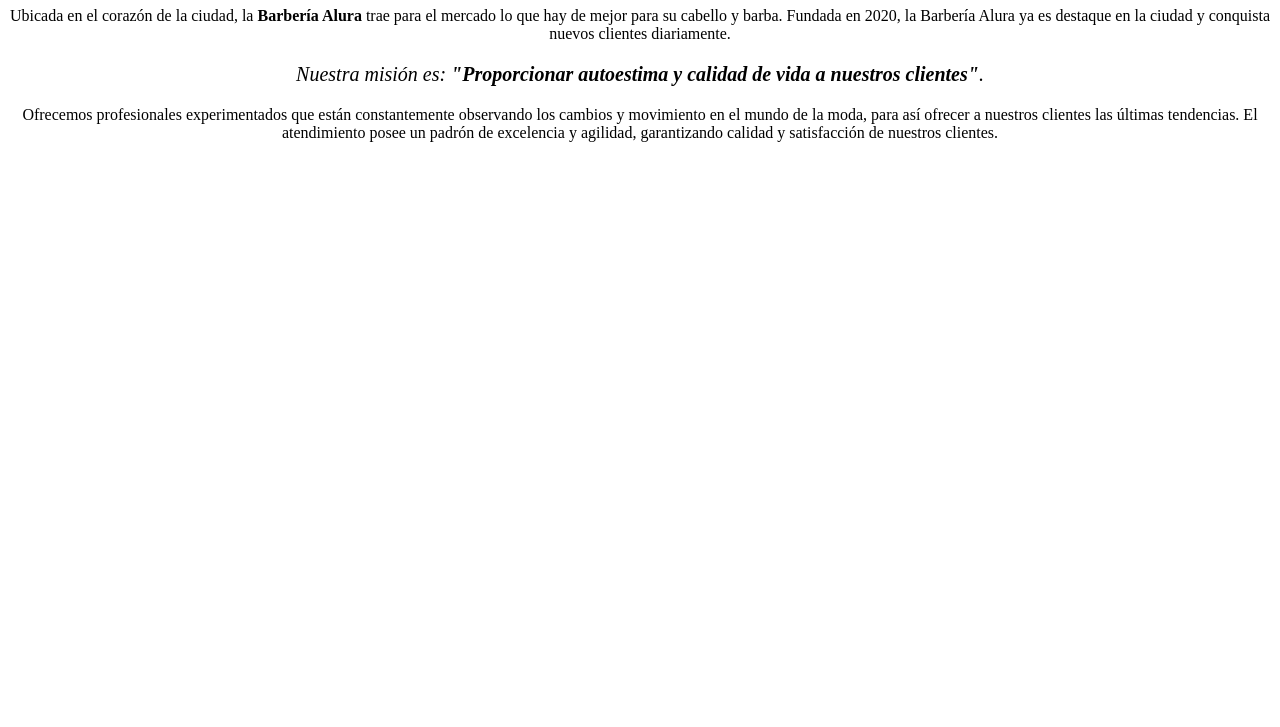
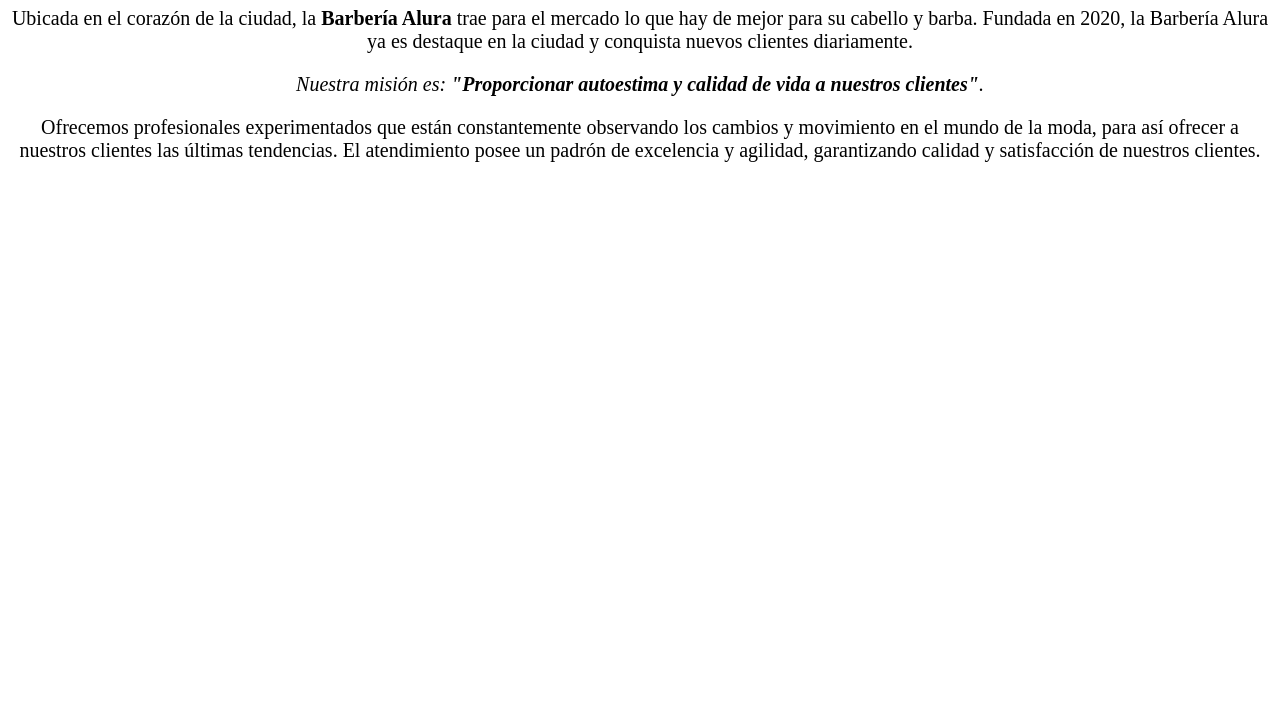
Before and after one commit to Mixiabi/Barberia-Alura, a plain HTML site: page index.html in a window 1280 px wide. Shown: the part 73-800 px from the top of the page. Drawn offline with Linux system fonts and the light colour scheme.

Commit message:
tipos de estilos

```diff
--- a/index.html
+++ b/index.html
@@ -8,17 +8,25 @@
         <meta name="viewport" content="width=device-width, initial-scale=1.0">
         <title>Barberia Alura</title>       <!-- ET tittle -->
 
+        <!-- DEF prop style dentro del hit -->
+        <style>
+            p{
+                text-align: center;
+                font-size: 20px;
+            }
+        </style> <!-- para ET P alineame texto al centro  -->
+
     </head>
 
     <body>  <!-- ET conten  -->
-        <h1 style="text-align: center;">Sobre la Barbería Alura</h1>
+        <h1 style="text-align: center;">Sobre la Barbería Alura</h1>   <!-- Metodologia inline  -->
 
-        <p style="text-align: center;">Ubicada en el corazón de la ciudad, la <strong>Barbería Alura</strong> trae para el mercado lo que hay de mejor para su cabello y barba. Fundada en 2020, la Barbería Alura ya es destaque en la ciudad y conquista nuevos clientes diariamente. </p>
+        <p>Ubicada en el corazón de la ciudad, la <strong>Barbería Alura</strong> trae para el mercado lo que hay de mejor para su cabello y barba. Fundada en 2020, la Barbería Alura ya es destaque en la ciudad y conquista nuevos clientes diariamente. </p>
 
         <!-- defino una PROP style -->
-        <p style="font-size: 20px;text-align: center;"><em>Nuestra misión es: <strong>"Proporcionar autoestima y calidad de vida a nuestros clientes"</strong>.</em></p>
+        <p><em>Nuestra misión es: <strong>"Proporcionar autoestima y calidad de vida a nuestros clientes"</strong>.</em></p>
 
-        <p style="text-align: center;">Ofrecemos profesionales experimentados que están constantemente observando los cambios y movimiento en el mundo de la moda, para así ofrecer a nuestros clientes las últimas tendencias. El atendimiento posee un padrón de excelencia y agilidad, garantizando calidad y satisfacción de nuestros clientes.</p>
+        <p>Ofrecemos profesionales experimentados que están constantemente observando los cambios y movimiento en el mundo de la moda, para así ofrecer a nuestros clientes las últimas tendencias. El atendimiento posee un padrón de excelencia y agilidad, garantizando calidad y satisfacción de nuestros clientes.</p>
 
     </body>
 
```
